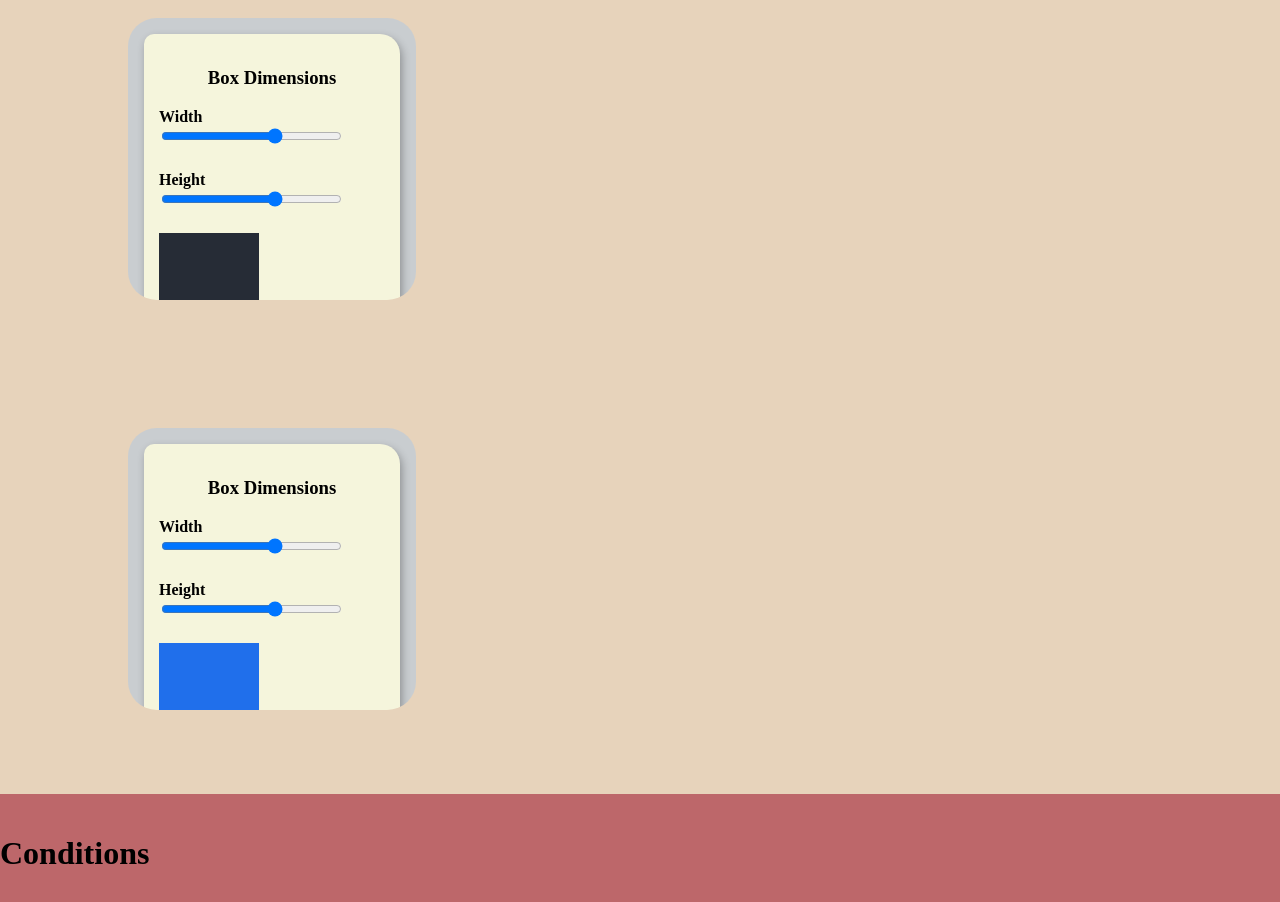
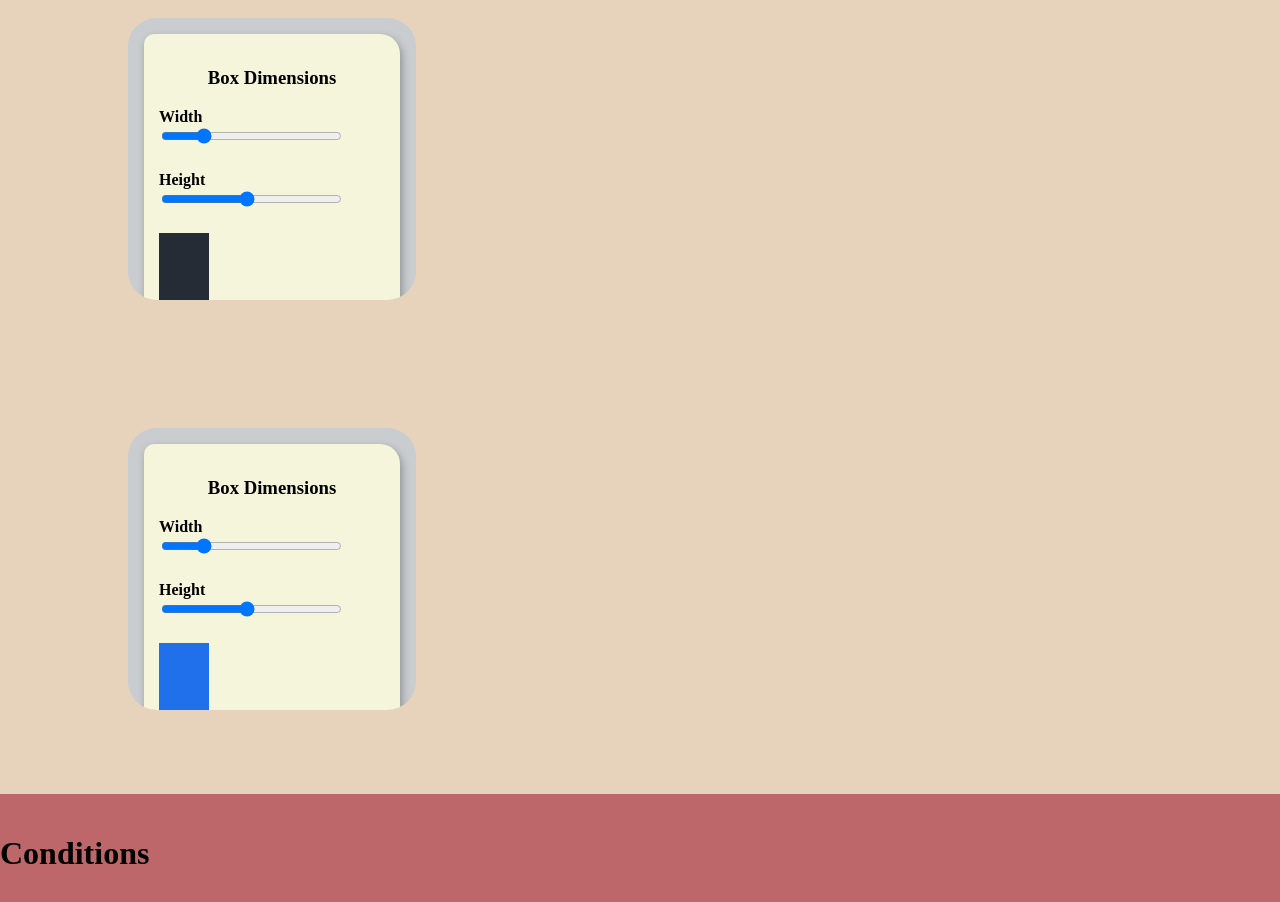
Before and after one commit to DylanBlanco/react-intro, a React (Vite) app: page / in a window 1280 px wide. Shown: the part 2540-3442 px from the top of the page. Built offline with nearby package versions, Linux system fonts and the light colour scheme.

Commit message:
input - boxDimensions - props(Height, Width, bgColor)

```diff
--- a/src/components/boxDimensions.jsx
+++ b/src/components/boxDimensions.jsx
@@ -1,9 +1,16 @@
 import { useState } from "react"
 
-function BoxDimensions (props) {
+// function BoxDimensions (props) {
+function BoxDimensions ({bgColor, width, height}) {
+    // const [dimensions, setDimensions] = useState({
+    //     w: 100,
+    //     h: 100
+    // })
+
+    // misure preimpostate con i props
     const [dimensions, setDimensions] = useState({
-        w: 100,
-        h: 100
+        w: width,
+        h: height
     })
 
     // Function che lega l'input con dimensions.w box
@@ -40,7 +47,7 @@ function BoxDimensions (props) {
                                 <input
                                     type="range"
                                     min={10}
-                                    max={150}
+                                    max={200}
                                     value={dimensions.w}
                                     onChange={changeWidth}
                                 />
@@ -50,7 +57,7 @@ function BoxDimensions (props) {
                                 <input
                                     type="range"
                                     min={10}
-                                    max={150}
+                                    max={200}
                                     value={dimensions.h}
                                     onChange={changeHeight}
                                 />
@@ -60,7 +67,8 @@ function BoxDimensions (props) {
                                 style={{
                                     width: dimensions.w + 'px',
                                     height:dimensions.h + 'px',
-                                    backgroundColor: props.bgColor,
+                                    // backgroundColor: props.bgColor,
+                                    backgroundColor: bgColor,
                                 }}>
                             </div>
                         </div>
--- a/src/components/input.jsx
+++ b/src/components/input.jsx
@@ -215,10 +215,10 @@ function Input() {
 
                 {/* Component BoxDimensions */}
                 <h2>Component BoxDimensions</h2>
-                <BoxDimensions bgColor='#262C36' />
+                <BoxDimensions bgColor='#262C36' width={50} height={100} />
 
                 {/* Anche se richiamati, ogni component lavora a se */}
-                <BoxDimensions bgColor='#206FEB' />
+                <BoxDimensions bgColor='#206FEB' width={50} height={100} />
             </div>
         </>
     )
```
